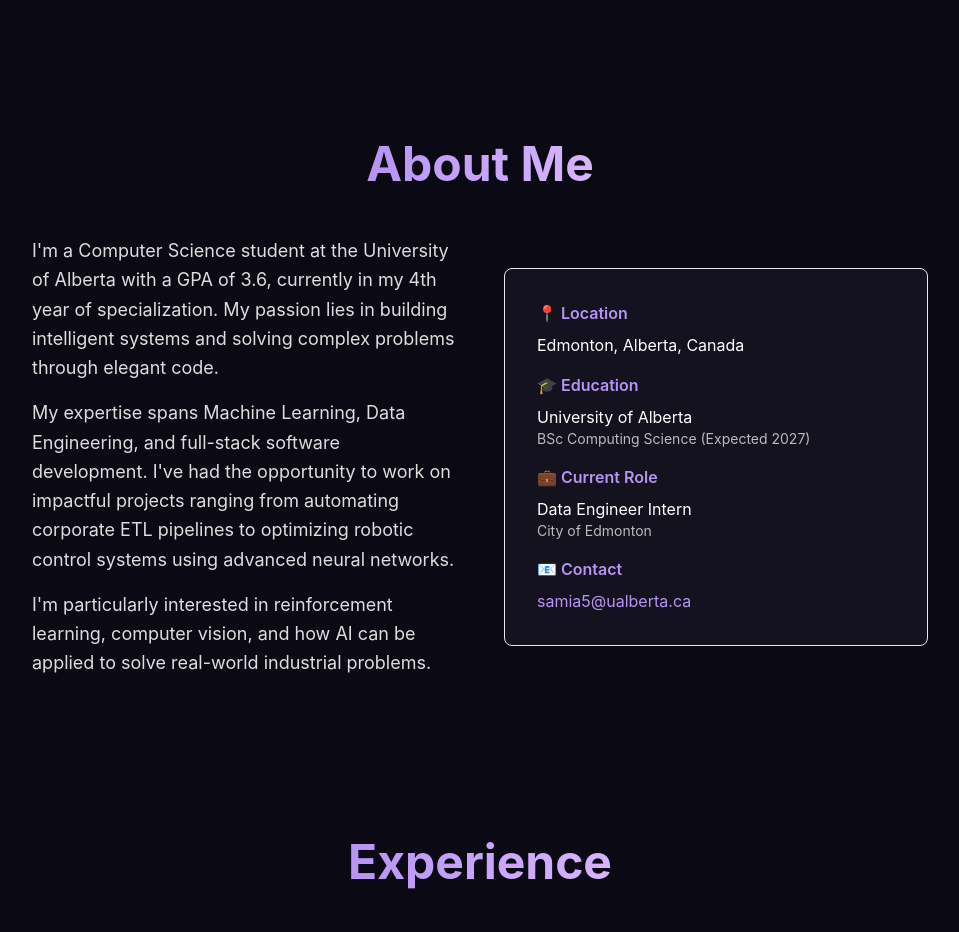
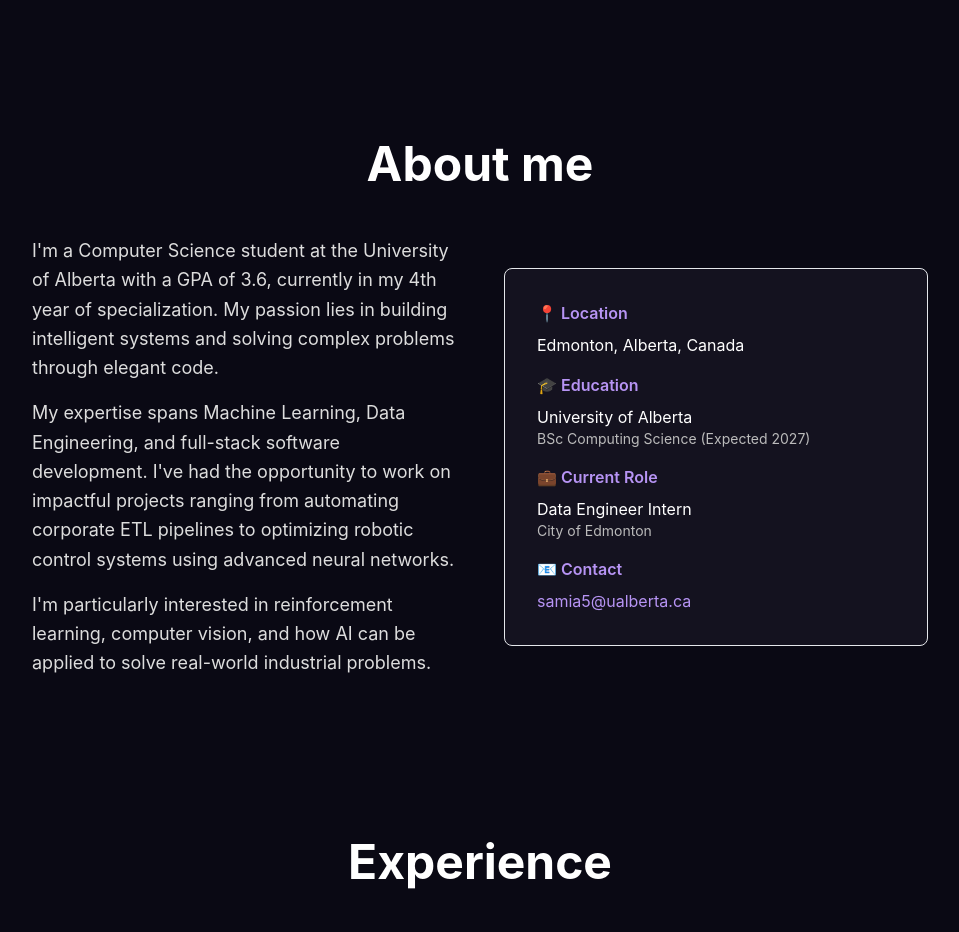
Before and after one commit to samia225/samia-portfolio, a Next.js app in the folder samia-portfolio/: page / in a window 1280 px wide. Shown: the part 740-1672 px from the top of the page, without its empty margins (160-1119 px from the left). Built offline with nearby package versions, Linux system fonts and the light colour scheme.

Commit message:
Changed titles to black

```diff
--- a/samia-portfolio/app/globals.css
+++ b/samia-portfolio/app/globals.css
@@ -16,10 +16,10 @@
 html[data-theme='light'] {
   --bg-primary: #f9f9fb;
   --card-bg: #ffffff;
-  --text-primary: #000000;     /* PURE black text */
+  --text-primary: #000000;
   --text-secondary: #333333;
   --text-tertiary: #555555;
-  --accent: #8b5cf6;           /* Purple accent */
+  --accent: #8b5cf6;
   --accent-hover: #7c3aed;
   --border-color: #e2e2e2;
   --shadow-color: rgba(0, 0, 0, 0.05);
@@ -29,18 +29,16 @@
 html:not([data-theme]) {
   --bg-primary: #0a0914;
   --card-bg: #14121f;
-  --text-primary: #ffffff;     /* PURE white text */
+  --text-primary: #ffffff;
   --text-secondary: #dddddd;
   --text-tertiary: #bbbbbb;
-  --accent: #b794f4;           /* Softer purple for dark mode */
+  --accent: #b794f4;
   --accent-hover: #d8b4fe;
   --border-color: rgba(183, 148, 244, 0.2);
   --shadow-color: rgba(183, 148, 244, 0.1);
 }
 
-
-
-/* ===== FUN ANIMATED BACKGROUND ===== */
+/* ===== SIMPLE BACKGROUND ===== */
 
 html {
   background-color: var(--bg-primary);
@@ -59,84 +57,67 @@
   transition: background-color 0.3s ease, color 0.3s ease;
 }
 
-/* Base gradient background */
-/* Modern dark gradient background */
-/* 🌌 Animated Aurora Background for Dark Mode */
-
+/* Base solid background - no animation on body itself */
 html[data-theme='dark'] body {
-  background: radial-gradient(circle at 15% 25%, rgba(167, 139, 250, 0.25), transparent 60%),
-              radial-gradient(circle at 80% 75%, rgba(139, 92, 246, 0.25), transparent 60%),
-              linear-gradient(135deg, #0a0914 0%, #14121f 100%);
-  background-size: 400% 400%;
-  /* background-attachment: fixed; */
-  background-blend-mode: screen;
-  animation: auroraMove 25s ease-in-out infinite alternate;
-}
-
-/* Smooth color drift animation */
-@keyframes auroraMove {
-  0% {
-    background-position: 0% 50%;
-  }
-  50% {
-    background-position: 100% 50%;
-  }
-  100% {
-    background-position: 0% 50%;
-  }
+  background: transparent;
 }
 
 
-
 html[data-theme='light'] body {
-  background: radial-gradient(
-      circle at 20% 30%,
-      rgba(190, 160, 255, 0.25) 0%,
-      rgba(255, 255, 255, 1) 50%
-    ),
-    linear-gradient(135deg, #f9f7ff 0%, #eae4f9 100%);
+  background: linear-gradient(135deg, #f9f7ff 0%, #eae4f9 100%);
   background-attachment: fixed;
 }
 
-
-/* Fixed background so gradient doesn't scroll */
-body {
-  background-attachment: fixed;
-}
-
-/* ===== ANIMATED BACKGROUND ELEMENTS ===== */
+/* ===== ANIMATED AURORA ELEMENTS ===== */
 
 body::before {
   content: '';
   position: fixed;
-  top: -50%;
-  left: -50%;
-  width: 200%;
-  height: 200%;
-  background-image:
-    radial-gradient(circle at 20% 50%, rgba(139, 92, 246, 0.15) 0%, transparent 50%),
-    radial-gradient(circle at 80% 80%, rgba(168, 85, 247, 0.15) 0%, transparent 50%);
-  animation: float 20s ease-in-out infinite;
+  top: 0;
+  left: 0;
+  width: 100%;
+  height: 100%;
+  background:
+    linear-gradient(135deg, #0a0914 0%, #14121f 100%),
+    radial-gradient(ellipse at 20% 50%, rgba(139, 92, 246, 0.3) 0%, transparent 50%),
+    radial-gradient(ellipse at 80% 80%, rgba(168, 85, 247, 0.3) 0%, transparent 50%);
+  animation: auroraShift 15s ease-in-out infinite;
   pointer-events: none;
   z-index: 0;
 }
 
+
 body::after {
   content: '';
   position: fixed;
-  top: -50%;
-  right: -50%;
-  width: 200%;
-  height: 200%;
+  top: 0;
+  left: 0;
+  width: 100%;
+  height: 100%;
   background-image:
-    radial-gradient(circle at 80% 20%, rgba(139, 92, 246, 0.1) 0%, transparent 50%),
-    radial-gradient(circle at 20% 80%, rgba(168, 85, 247, 0.1) 0%, transparent 50%);
-  animation: float 25s ease-in-out infinite reverse;
+    radial-gradient(ellipse at 80% 20%, rgba(139, 92, 246, 0.2) 0%, transparent 50%),
+    radial-gradient(ellipse at 20% 80%, rgba(168, 85, 247, 0.2) 0%, transparent 50%);
+  animation: auroraShift 20s ease-in-out infinite reverse;
   pointer-events: none;
   z-index: 0;
 }
 
-/* Make all content appear above the animated background */
+@keyframes auroraShift {
+  0% {
+    opacity: 0.5;
+    transform: translate(0, 0);
+  }
+  50% {
+    opacity: 1;
+    transform: translate(50px, 50px);
+  }
+  100% {
+    opacity: 0.5;
+    transform: translate(0, 0);
+  }
+}
+
+/* Make all content appear above */
 main {
   position: relative;
   z-index: 1;
@@ -217,20 +198,6 @@
   box-shadow: 0 20px 40px rgba(139, 92, 246, 0.25);
 }
 
-/* ===== ANIMATIONS ===== */
-
-@keyframes float {
-  0%, 100% {
-    transform: translateY(0px) translateX(0px);
-  }
-  33% {
-    transform: translateY(-20px) translateX(10px);
-  }
-  66% {
-    transform: translateY(20px) translateX(-10px);
-  }
-}
-
 /* ===== SMOOTH SCROLL ===== */
 
 @media (prefers-reduced-motion: no-preference) {
@@ -256,3 +223,14 @@
   background-color: rgba(245, 241, 249, 0.8);
   border-bottom-color: #e0e0e0;
 }
+
+@keyframes auroraDrift {
+  0% { background-position: 0% 50%; }
+  50% { background-position: 100% 50%; }
+  100% { background-position: 0% 50%; }
+}
+
+body::before {
+  background-size: 200% 200%;
+  animation: auroraDrift 25s ease-in-out infinite, auroraShift 15s ease-in-out infinite;
+}
--- a/samia-portfolio/components/About.tsx
+++ b/samia-portfolio/components/About.tsx
@@ -14,10 +14,11 @@
           viewport={{ once: true }}
         >
           {/* ---- HEADER ---- */}
-          <h2 className="text-4xl md:text-5xl font-bold mb-12 text-center">
-            <span className="bg-gradient-to-r from-[var(--accent)] to-[var(--accent-hover)] bg-clip-text text-transparent">
-              About Me
-            </span>
+                    <h2
+            className="text-4xl md:text-5xl font-bold mb-12 text-center"
+            style={{ color: 'var(--text-primary)' }}
+          >
+            About me
           </h2>
 
           {/* ---- CONTENT GRID ---- */}
--- a/samia-portfolio/components/Contact.tsx
+++ b/samia-portfolio/components/Contact.tsx
@@ -19,10 +19,11 @@
           className="text-center"
         >
           {/* ---- HEADER ---- */}
-          <h2 className="text-4xl md:text-5xl font-bold mb-6">
-            <span className="bg-gradient-to-r from-[var(--accent)] to-[var(--accent-hover)] bg-clip-text text-transparent">
-              Let's Connect
-            </span>
+                    <h2
+            className="text-4xl md:text-5xl font-bold mb-12 text-center"
+            style={{ color: 'var(--text-primary)' }}
+          >
+            Lets Connect!
           </h2>
 
           {/* ---- SUBTEXT ---- */}
--- a/samia-portfolio/components/Experience.tsx
+++ b/samia-portfolio/components/Experience.tsx
@@ -15,10 +15,11 @@
           viewport={{ once: true }}
         >
           {/* ---- HEADER ---- */}
-          <h2 className="text-4xl md:text-5xl font-bold mb-12 text-center">
-            <span className="bg-gradient-to-r from-[var(--accent)] to-[var(--accent-hover)] bg-clip-text text-transparent">
-              Experience
-            </span>
+        <h2
+            className="text-4xl md:text-5xl font-bold mb-12 text-center"
+            style={{ color: 'var(--text-primary)' }}
+          >
+            Experience
           </h2>
 
           {/* ---- TIMELINE ---- */}
--- a/samia-portfolio/components/Projects.tsx
+++ b/samia-portfolio/components/Projects.tsx
@@ -15,11 +15,13 @@
           viewport={{ once: true }}
         >
           {/* ---- HEADER ---- */}
-          <h2 className="text-4xl md:text-5xl font-bold mb-12 text-center">
-            <span className="bg-gradient-to-r from-[var(--accent)] to-[var(--accent-hover)] bg-clip-text text-transparent">
-              Featured Projects
-            </span>
+          <h2
+            className="text-4xl md:text-5xl font-bold mb-12 text-center"
+            style={{ color: 'var(--text-primary)' }}
+          >
+            Featured Projects
           </h2>
+
 
           {/* ---- PROJECT GRID ---- */}
           <div className="grid md:grid-cols-2 lg:grid-cols-3 gap-6">
--- a/samia-portfolio/components/Skills.tsx
+++ b/samia-portfolio/components/Skills.tsx
@@ -15,14 +15,13 @@
           transition={{ duration: 0.8 }}
           viewport={{ once: true }}
         >
-          {/* ---- HEADER ---- */}
-          <h2 className="text-4xl md:text-5xl font-bold mb-12 text-center">
-            <span className="bg-gradient-to-r from-[var(--accent)] to-[var(--accent-hover)] bg-clip-text text-transparent">
-              Skills & Expertise
-            </span>
+          <h2
+            className="text-4xl md:text-5xl font-bold mb-12 text-center"
+            style={{ color: 'var(--text-primary)' }}
+          >
+            Skills
           </h2>
 
-          {/* ---- GRID ---- */}
           <div className="grid md:grid-cols-2 lg:grid-cols-3 gap-8">
             {categories.map(([category, skills], index) => (
               <motion.div
@@ -31,20 +30,18 @@
                 whileInView={{ opacity: 1, y: 0 }}
                 transition={{ duration: 0.5, delay: index * 0.1 }}
                 viewport={{ once: true }}
-                className="bg-dark-card border border-[var(--accent)]/20 rounded-lg p-6 hover:border-[var(--accent-hover)]/60 transition-all duration-300"
+                className="bg-dark-card border border-cyan-accent/20 rounded-lg p-6 hover:border-purple-accent/60 transition-all duration-300"
               >
-                {/* Category Title */}
-                <h3 className="text-xl font-bold text-[var(--accent)] mb-4">
+                <h3 className="text-xl font-bold text-[var(--accent)]-accent mb-4">
                   {category}
                 </h3>
 
-                {/* Skill Pills */}
                 <div className="flex flex-wrap gap-2">
                   {skills.map((skill) => (
                     <motion.span
                       key={skill}
                       whileHover={{ scale: 1.05 }}
-                      className="px-3 py-2 bg-gradient-to-r from-[var(--accent)]/10 to-[var(--accent-hover)]/10 text-[var(--text-primary)] text-sm rounded-lg border border-[var(--accent)]/30 hover:border-[var(--accent-hover)]/60 transition-all cursor-default"
+                      className="px-3 py-2 bg-gradient-to-r from-cyan-accent/10 to-purple-accent/10 text-gray-300 text-sm rounded-lg border border-cyan-accent/30 hover:border-purple-accent/60 transition-all cursor-default"
                     >
                       {skill}
                     </motion.span>
```
